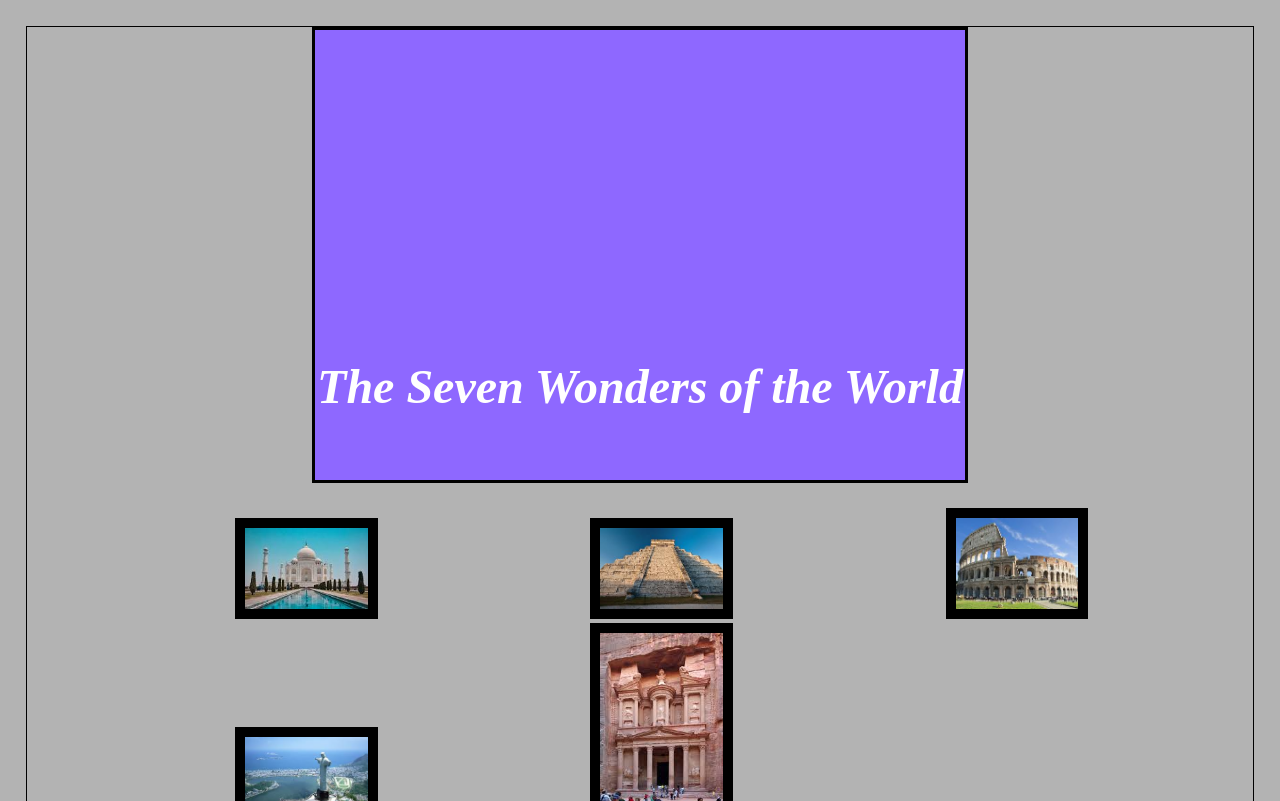
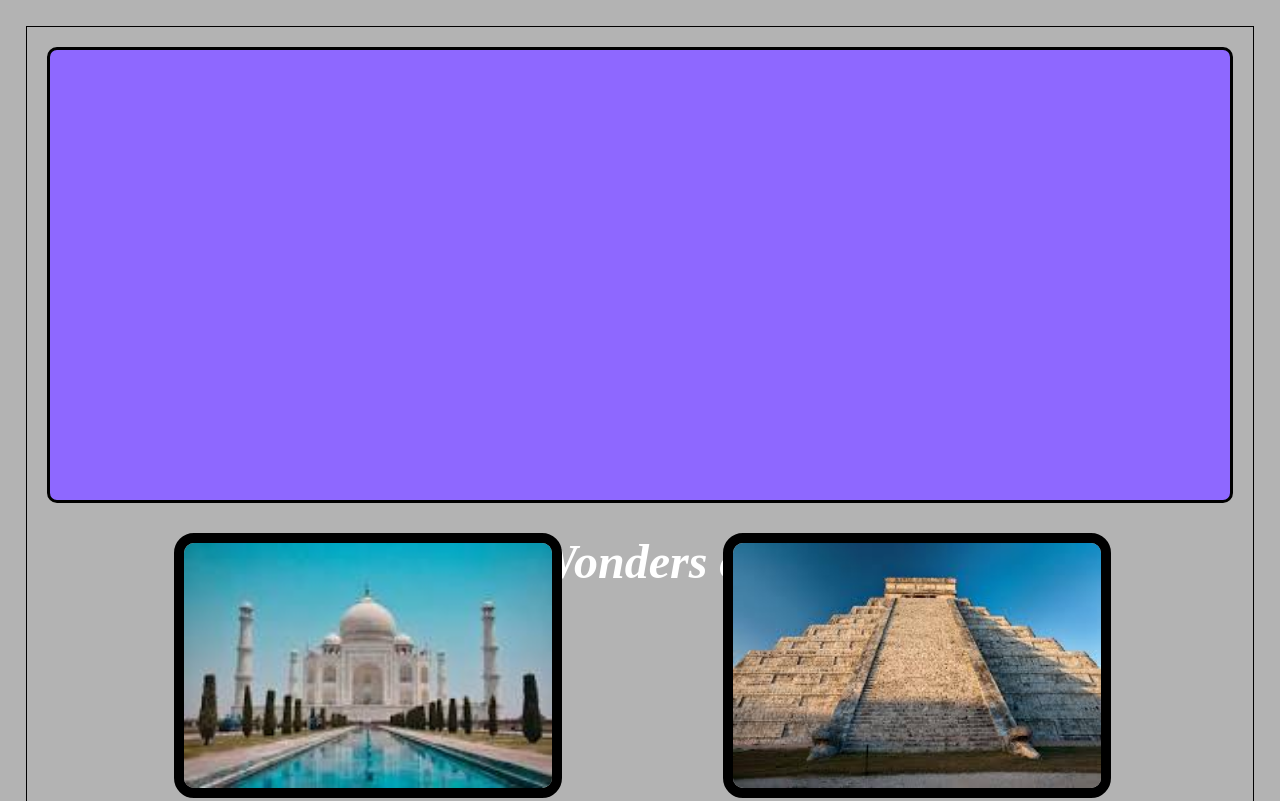
Before and after one commit to procheta1999/dayofcode5, a plain HTML site: page index.html in a window 1280 px wide. Shown: the top 801 px of the page. Drawn offline with Linux system fonts and the light colour scheme.

Commit message:
updated style.css

```diff
--- a/style.css
+++ b/style.css
@@ -4,25 +4,28 @@ body{
 		background-color: #b3b3b3;
 }
 #image{
-    line-height:650px;
-		width: 575px;
+    line-height: 20;
+    /* width: 575px; */
     height: 450px;
-    width:650px;
-		border:3px solid black;
-		margin:0 auto;
+    border: 3px solid black;
+    margin: 0 auto;
     background-color: #8e68ff;
-    background-image: url('');
+    background-image: url(style.css);
     background-repeat: no-repeat;
-    color:#FFFFFF;
+    color: #FFFFFF;
     text-align: center;
     background-size: 100%;
-    margin-bottom:25px;
+    margin-bottom: 25px;
     font-size: 150%;
+    margin: 20px;
+    border-radius: 10px;
 }
 .preview{
-		width:10%;
-		margin-left:17%;
+    width: 30%;
+    margin: 10px;
+    margin-left: 12%;
     border: 10px solid black;
+    border-radius: 20px;
 }
 img{
 		width:95%;
```
